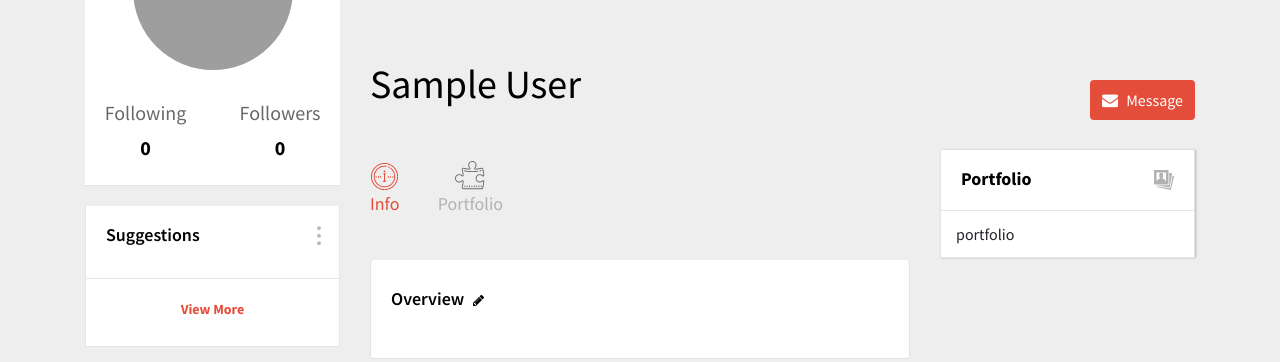
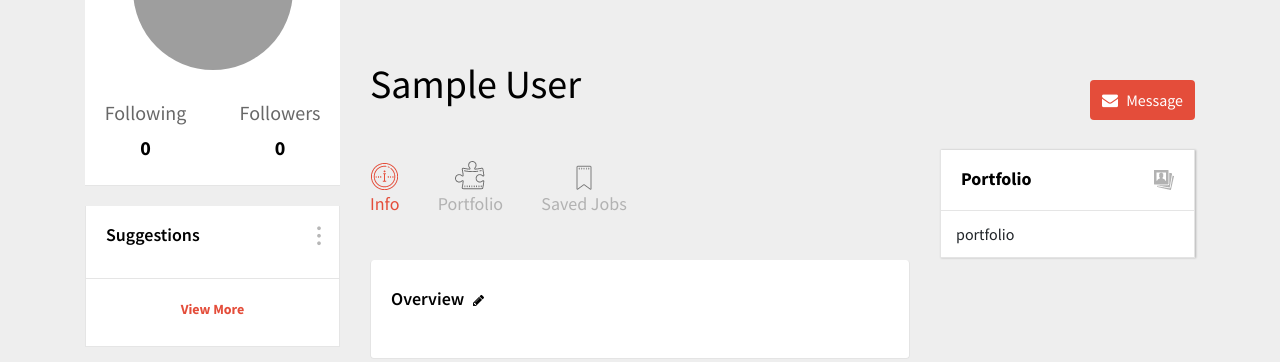
Before and after one commit to marouane-youssfi10/build-social-networking-with-django, a Django app: a page that uses templates/profile_user/user_profile.html in a window 1280 px wide. Shown: the part 461-823 px from the top of the page. Run offline with Django 3.2, Linux system fonts and the light colour scheme; the visitor is signed in with stand-in values (Sample User, id 1); data comes from the database, SQL or seed files in the repository; data that the repository does not hold is empty; some libraries are stand-ins or nearby versions; grey boxes are pictures that could not be loaded.

Commit message:
add saved_jobs li

```diff
--- a/templates/profile_user/user_profile.html
+++ b/templates/profile_user/user_profile.html
@@ -111,6 +111,12 @@
 														<span>Portfolio</span>
 													</a>
 												</li>
+												<li data-tab="saved-jobs">
+													<a href="#" title="">
+														<img src="{% static 'images/ic4.png' %}" alt="">
+														<span>Saved Jobs</span>
+													</a>
+												</li>
 											</ul>
 										</div><!-- tab-feed end-->
 									</div>
```
